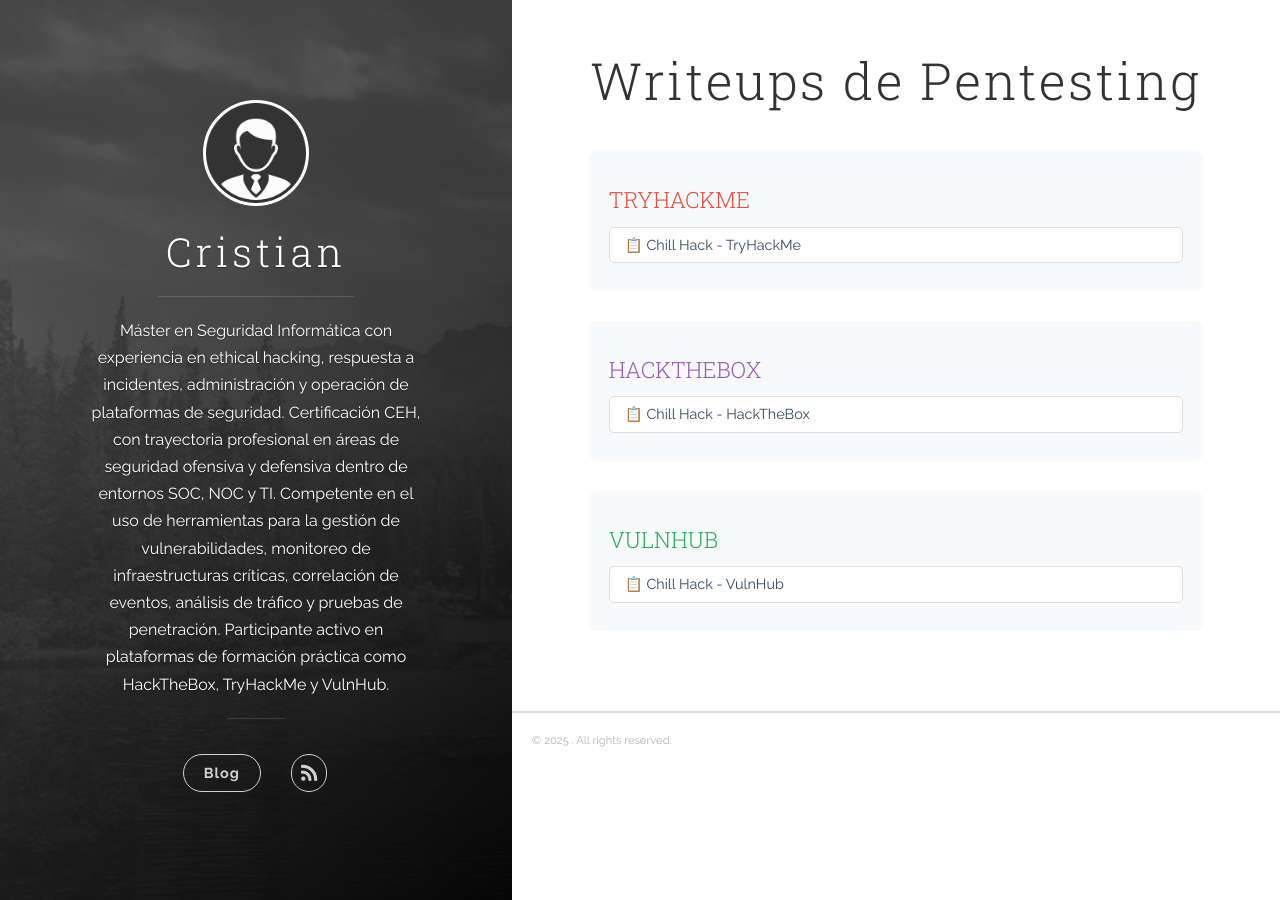
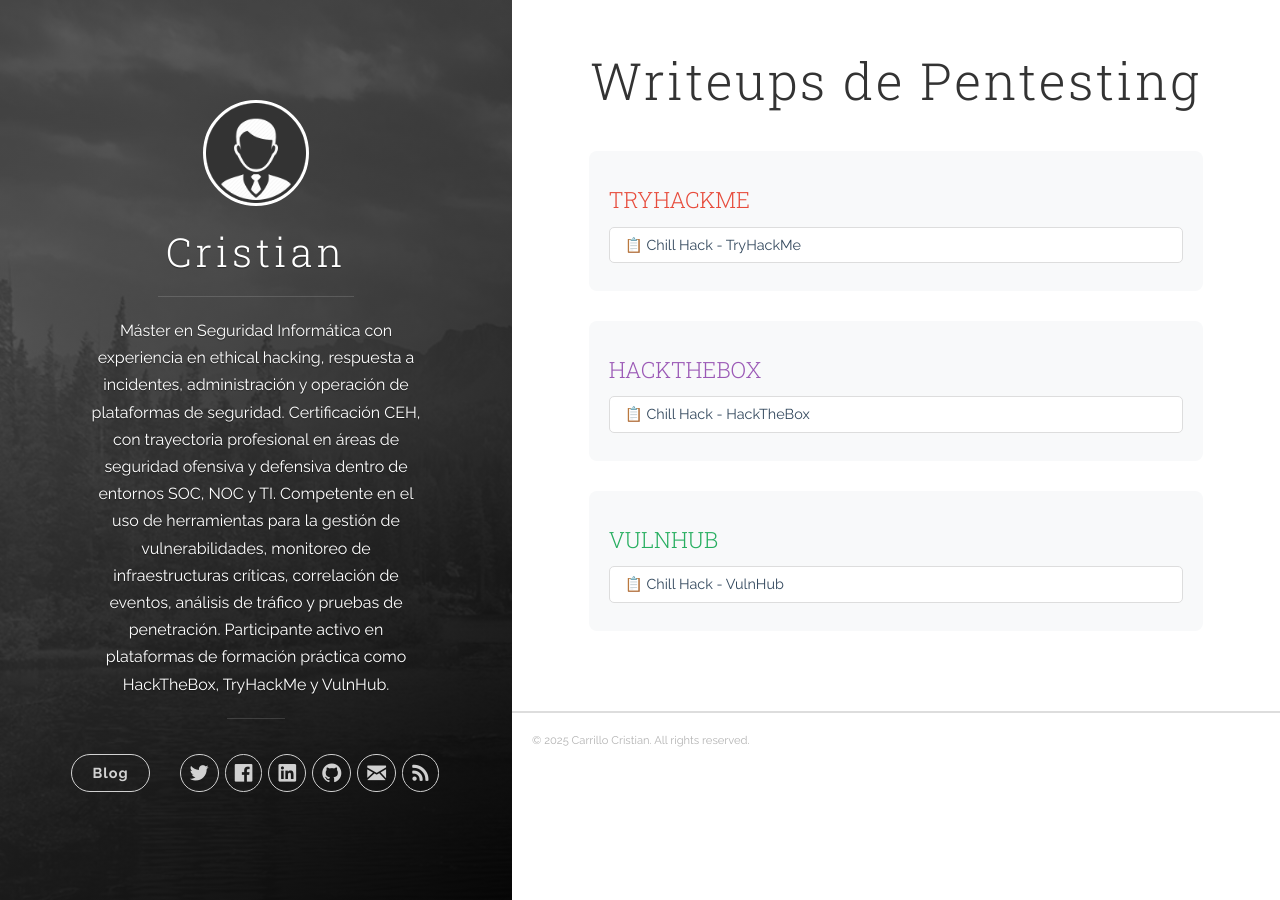
Before and after one commit to criscarrillog/criscarrillog.github.io, a Jekyll site: the page built from index.html, in a window 1280 px wide. Built offline with Jekyll 4.4.1, drawn with Linux system fonts in a browser that asks for light colours; the list of posts is cut into pages by our own code; some of the changed lines change nothing that is shown.

Commit message:
Update author information in _config.yml

```diff
--- a/_config.yml
+++ b/_config.yml
@@ -10,21 +10,15 @@ baseurl: ''
 # disqus_shortname: 'your-disqus-name'
 # disable_landing_page: true
 
-#author:
-#  name: 'Carrillo Cristian'
- # email: cstevenst@gmail.com
-  #twitter_username: na
-  #facebook_username: danny.pillalaza
-  #github_username:  na
-  #linkedin_username:  davidgualoto
+author:
+   name: 'Carrillo Cristian'
+   email: cstevenst@gmail.com
+   twitter_username: na
+   facebook: 'https://www.facebook.com/danny.pillalaza'
+   github_username:  na
+   linkedin_username:  davidgualoto
 
-external_links:
-  site_oficial: ''      # ejemplo de sitio privado o institucional
-  contacto: ''  # correo de contacto
-  portal_clientes: '' # ejemplo de enlace privado
-  github: ''
-  linkedin: 'https://www.linkedin.com/in/davidgualoto/'
-  facebook: 'https://www.facebook.com/danny.pillalaza'
+
 
 defaults:
   -
```
